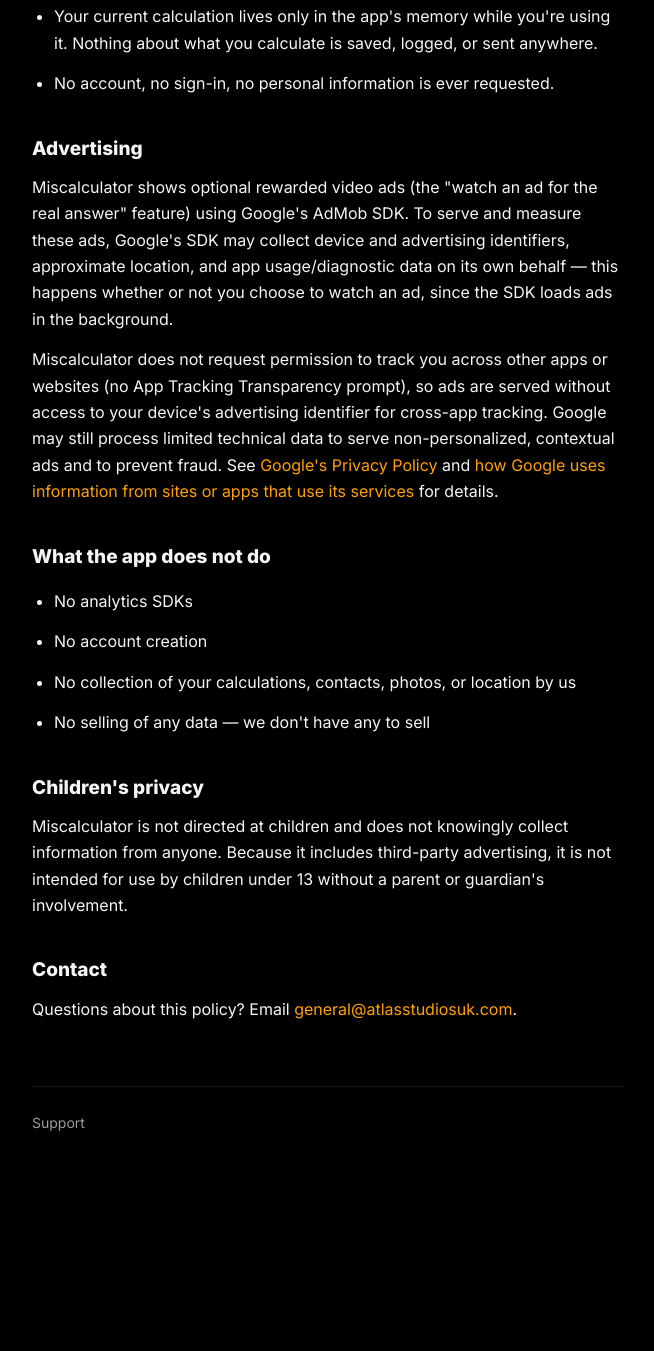
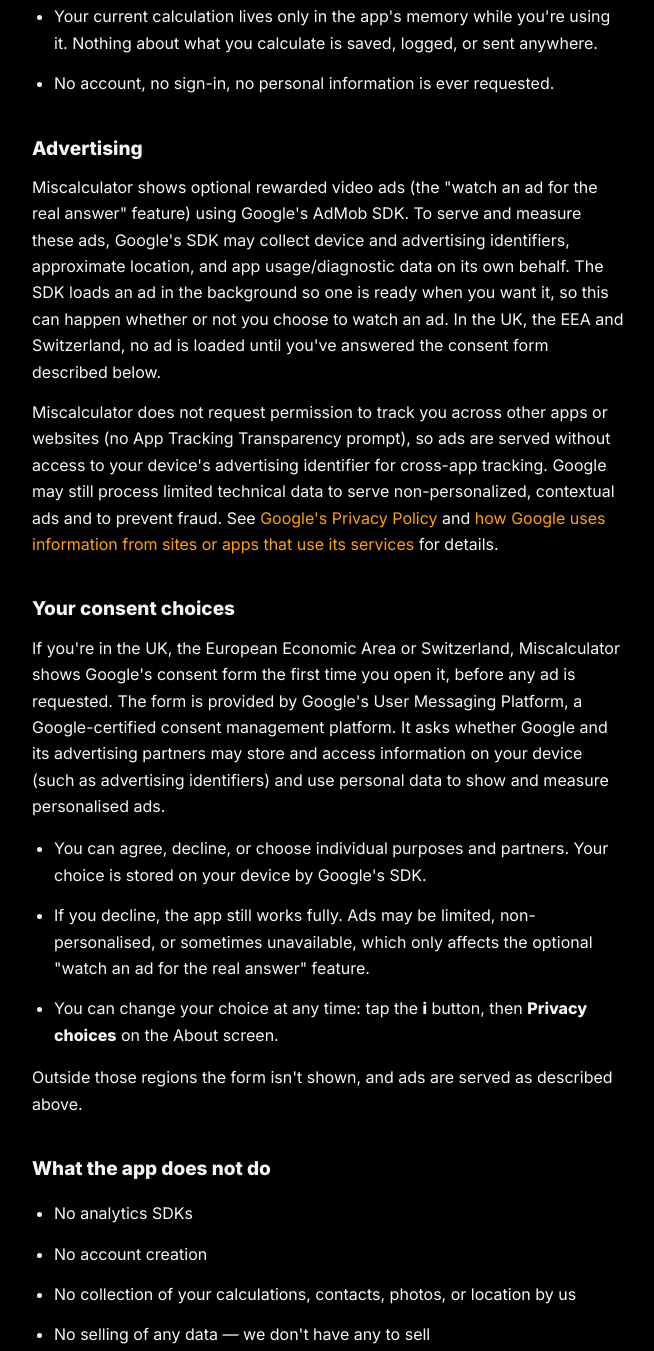
Before and after one commit to AtlasStudiosUK/app-miscalculator-website, a plain HTML site: page privacy.html in a window 1280 px wide. Shown: the part 416-1767 px from the top of the page, without its empty margins (312-966 px from the left). Before the commit the page ends 1650 px from the top, so only its background shows below. Drawn offline with Linux system fonts and the light colour scheme.

Commit message:
Privacy policy: describe Google's consent form and Privacy choices (Miscalculator 1.1)
Co-Authored-By: Claude Opus 5.5 <noreply@anthropic.com>

```diff
--- a/privacy.html
+++ b/privacy.html
@@ -62,7 +62,7 @@
 <div class="wrap">
   <h1>Privacy Policy</h1>
   <p class="tagline">≈ Miscalculator</p>
-  <div class="updated">Last updated: 3 September 2026</div>
+  <div class="updated">Last updated: 31 October 2026</div>
 
   <p>Miscalculator does not collect, sell, or store any personal information itself. The one thing it does that touches a third party is showing ads, described below.</p>
 
@@ -73,8 +73,17 @@
   </ul>
 
   <h2>Advertising</h2>
-  <p>Miscalculator shows optional rewarded video ads (the "watch an ad for the real answer" feature) using Google's AdMob SDK. To serve and measure these ads, Google's SDK may collect device and advertising identifiers, approximate location, and app usage/diagnostic data on its own behalf — this happens whether or not you choose to watch an ad, since the SDK loads ads in the background.</p>
+  <p>Miscalculator shows optional rewarded video ads (the "watch an ad for the real answer" feature) using Google's AdMob SDK. To serve and measure these ads, Google's SDK may collect device and advertising identifiers, approximate location, and app usage/diagnostic data on its own behalf. The SDK loads an ad in the background so one is ready when you want it, so this can happen whether or not you choose to watch an ad. In the UK, the EEA and Switzerland, no ad is loaded until you've answered the consent form described below.</p>
   <p>Miscalculator does not request permission to track you across other apps or websites (no App Tracking Transparency prompt), so ads are served without access to your device's advertising identifier for cross-app tracking. Google may still process limited technical data to serve non-personalized, contextual ads and to prevent fraud. See <a href="https://policies.google.com/privacy" target="_blank" rel="noopener">Google's Privacy Policy</a> and <a href="https://www.google.com/about/company/user-consent-policy/" target="_blank" rel="noopener">how Google uses information from sites or apps that use its services</a> for details.</p>
+
+  <h2>Your consent choices</h2>
+  <p>If you're in the UK, the European Economic Area or Switzerland, Miscalculator shows Google's consent form the first time you open it, before any ad is requested. The form is provided by Google's User Messaging Platform, a Google-certified consent management platform. It asks whether Google and its advertising partners may store and access information on your device (such as advertising identifiers) and use personal data to show and measure personalised ads.</p>
+  <ul>
+    <li>You can agree, decline, or choose individual purposes and partners. Your choice is stored on your device by Google's SDK.</li>
+    <li>If you decline, the app still works fully. Ads may be limited, non-personalised, or sometimes unavailable, which only affects the optional "watch an ad for the real answer" feature.</li>
+    <li>You can change your choice at any time: tap the <strong>i</strong> button, then <strong>Privacy choices</strong> on the About screen.</li>
+  </ul>
+  <p>Outside those regions the form isn't shown, and ads are served as described above.</p>
 
   <h2>What the app does not do</h2>
   <ul>
```
